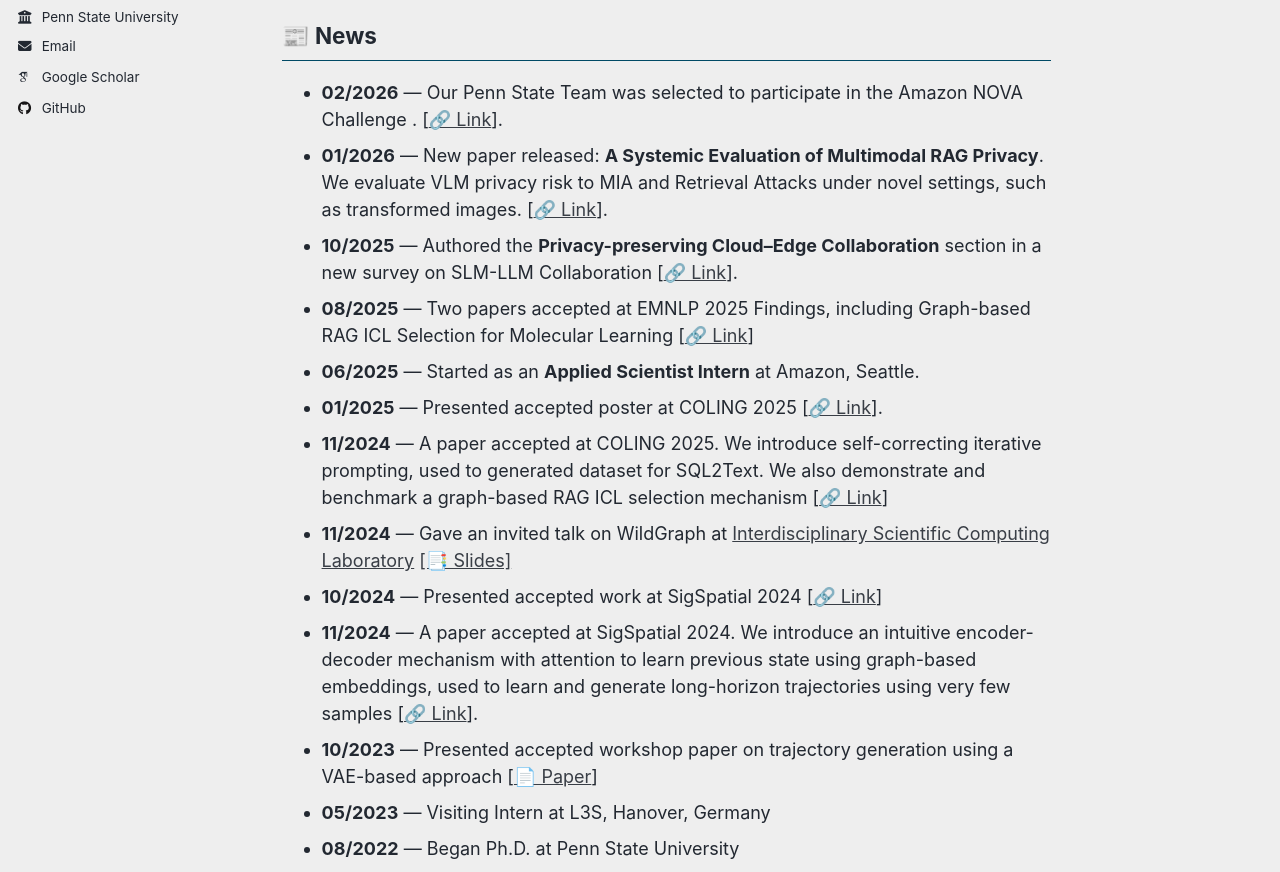
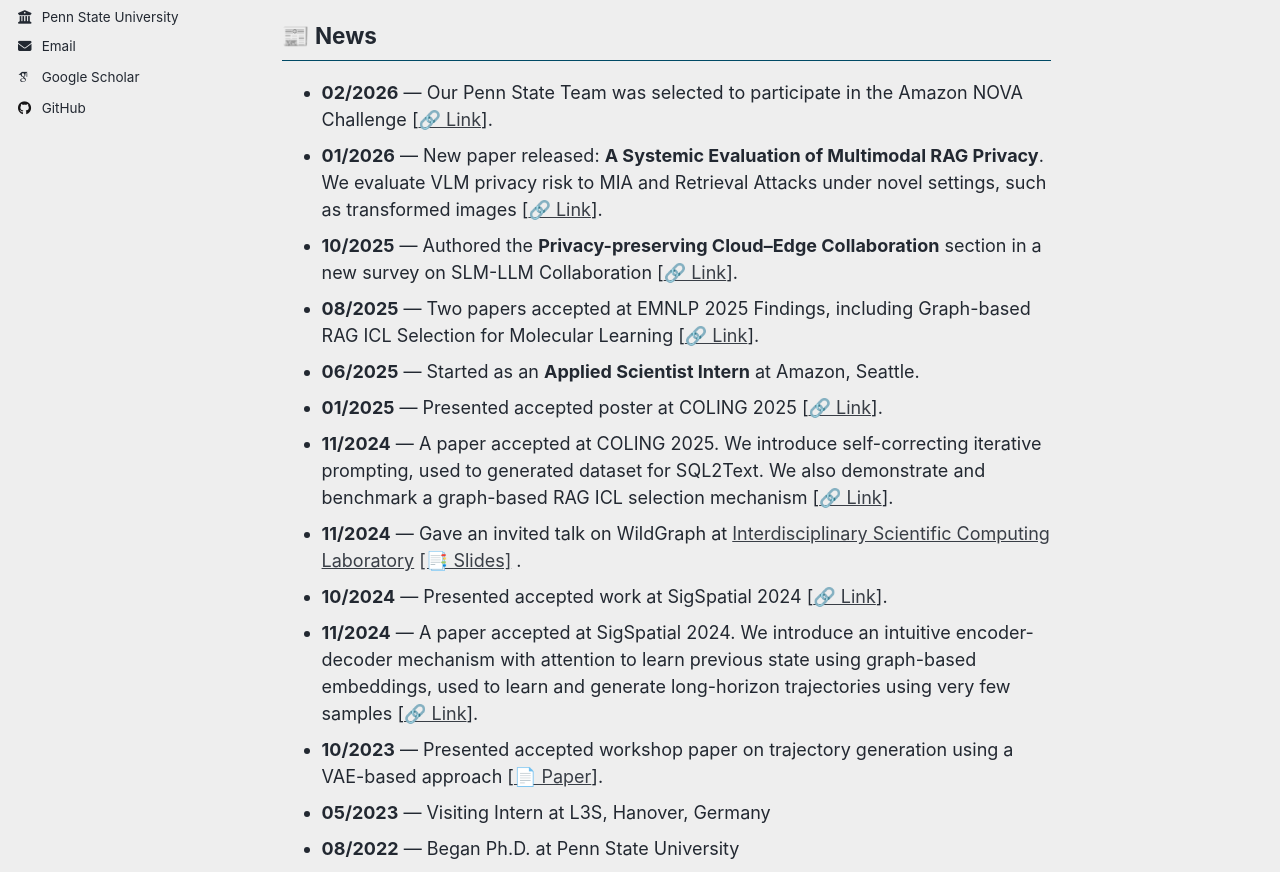
Before and after one commit to aliwister/aliwister.github.io, a Jekyll site: the page built from _pages/about.md, in a window 1280 px wide and 1400 px high. Shown: the part 394-1266 px from the top of the window. Built offline with Jekyll 4.4.1, drawn with Linux system fonts in a browser that asks for light colours; some web fonts are replaced; a script that is not in the unit is left out.

Commit message:
fix dots

```diff
--- a/_pages/about.md
+++ b/_pages/about.md
@@ -20,17 +20,17 @@ Please reach out to aha112 at psu dot edu for research collaboration.
 ---
 
 ## 📰 News
-- **02/2026** — Our Penn State Team was selected to participate in the Amazon NOVA Challenge . [[🔗 Link](https://www.psu.edu/news/research/story/ist-engineering-students-competing-global-amazon-nova-ai-challenge)].
-- **01/2026** — New paper released: **A Systemic Evaluation of Multimodal RAG Privacy**. We evaluate VLM privacy risk to MIA and Retrieval Attacks under novel settings, such as transformed images. [[🔗 Link](https://arxiv.org/abs/2601.17644)].
+- **02/2026** — Our Penn State Team was selected to participate in the Amazon NOVA Challenge [[🔗 Link](https://www.psu.edu/news/research/story/ist-engineering-students-competing-global-amazon-nova-ai-challenge)].
+- **01/2026** — New paper released: **A Systemic Evaluation of Multimodal RAG Privacy**. We evaluate VLM privacy risk to MIA and Retrieval Attacks under novel settings, such as transformed images [[🔗 Link](https://arxiv.org/abs/2601.17644)].
 - **10/2025** — Authored the **Privacy-preserving Cloud–Edge Collaboration** section in a new survey on SLM-LLM Collaboration [[🔗 Link](https://arxiv.org/abs/2510.13890)].
-- **08/2025** — Two papers accepted at EMNLP 2025 Findings, including Graph-based RAG ICL Selection for Molecular Learning [[🔗 Link](https://arxiv.org/abs/2502.05414)]
+- **08/2025** — Two papers accepted at EMNLP 2025 Findings, including Graph-based RAG ICL Selection for Molecular Learning [[🔗 Link](https://arxiv.org/abs/2502.05414)].
 - **06/2025** — Started as an **Applied Scientist Intern** at Amazon, Seattle.
 - **01/2025** — Presented accepted poster at COLING 2025 [[🔗 Link](https://arxiv.org/abs/2501.03166)].
-- **11/2024** — A paper accepted at COLING 2025. We introduce self-correcting iterative prompting, used to generated dataset for SQL2Text. We also  demonstrate and benchmark a graph-based RAG ICL selection mechanism [[🔗 Link](https://arxiv.org/abs/2404.08068)]
-- **11/2024** — Gave an invited talk on WildGraph at [Interdisciplinary Scientific Computing Laboratory](https://romit-maulik.github.io/) [[📑 Slides]](/files/Allawati_Wildgraph_SigSpatial_2024.pdf)
-- **10/2024** — Presented accepted work at SigSpatial 2024 [[🔗 Link](https://arxiv.org/abs/2404.08068)]
+- **11/2024** — A paper accepted at COLING 2025. We introduce self-correcting iterative prompting, used to generated dataset for SQL2Text. We also  demonstrate and benchmark a graph-based RAG ICL selection mechanism [[🔗 Link](https://arxiv.org/abs/2404.08068)].
+- **11/2024** — Gave an invited talk on WildGraph at [Interdisciplinary Scientific Computing Laboratory](https://romit-maulik.github.io/) [[📑 Slides]](/files/Allawati_Wildgraph_SigSpatial_2024.pdf)  .
+- **10/2024** — Presented accepted work at SigSpatial 2024 [[🔗 Link](https://arxiv.org/abs/2404.08068)].
 - **11/2024** — A paper accepted at SigSpatial 2024. We introduce an intuitive encoder-decoder mechanism with attention to learn previous state using graph-based embeddings, used to learn and generate long-horizon trajectories using very few samples [[🔗 Link](https://arxiv.org/abs/2404.08068)].
-- **10/2023** — Presented accepted workshop paper on trajectory generation using a VAE-based approach [[📄 Paper](https://arxiv.org/abs/2401.05421)]
+- **10/2023** — Presented accepted workshop paper on trajectory generation using a VAE-based approach [[📄 Paper](https://arxiv.org/abs/2401.05421)].
 - **05/2023** — Visiting Intern at L3S, Hanover, Germany
 - **08/2022** — Began Ph.D. at Penn State University
 
```
